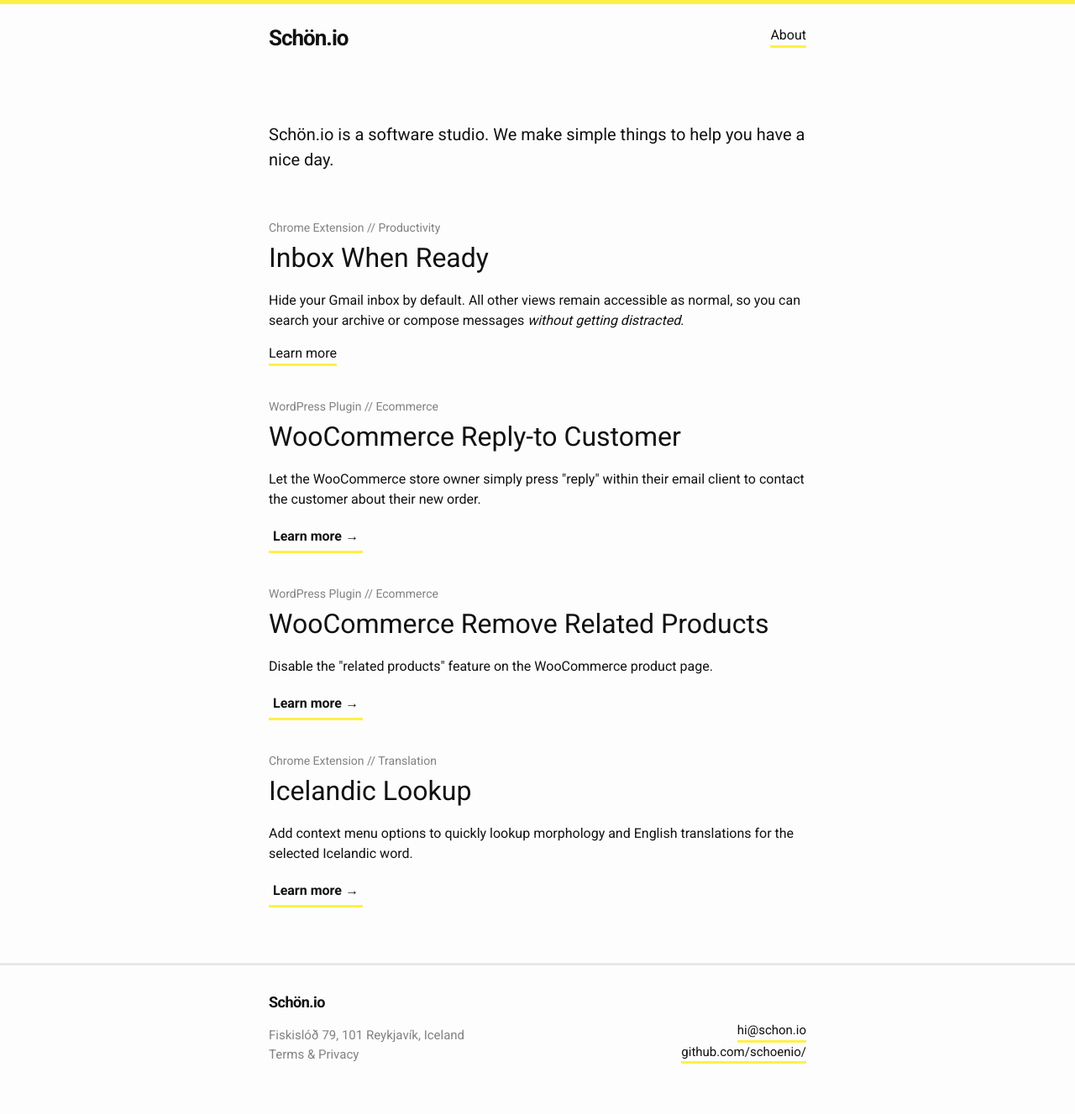
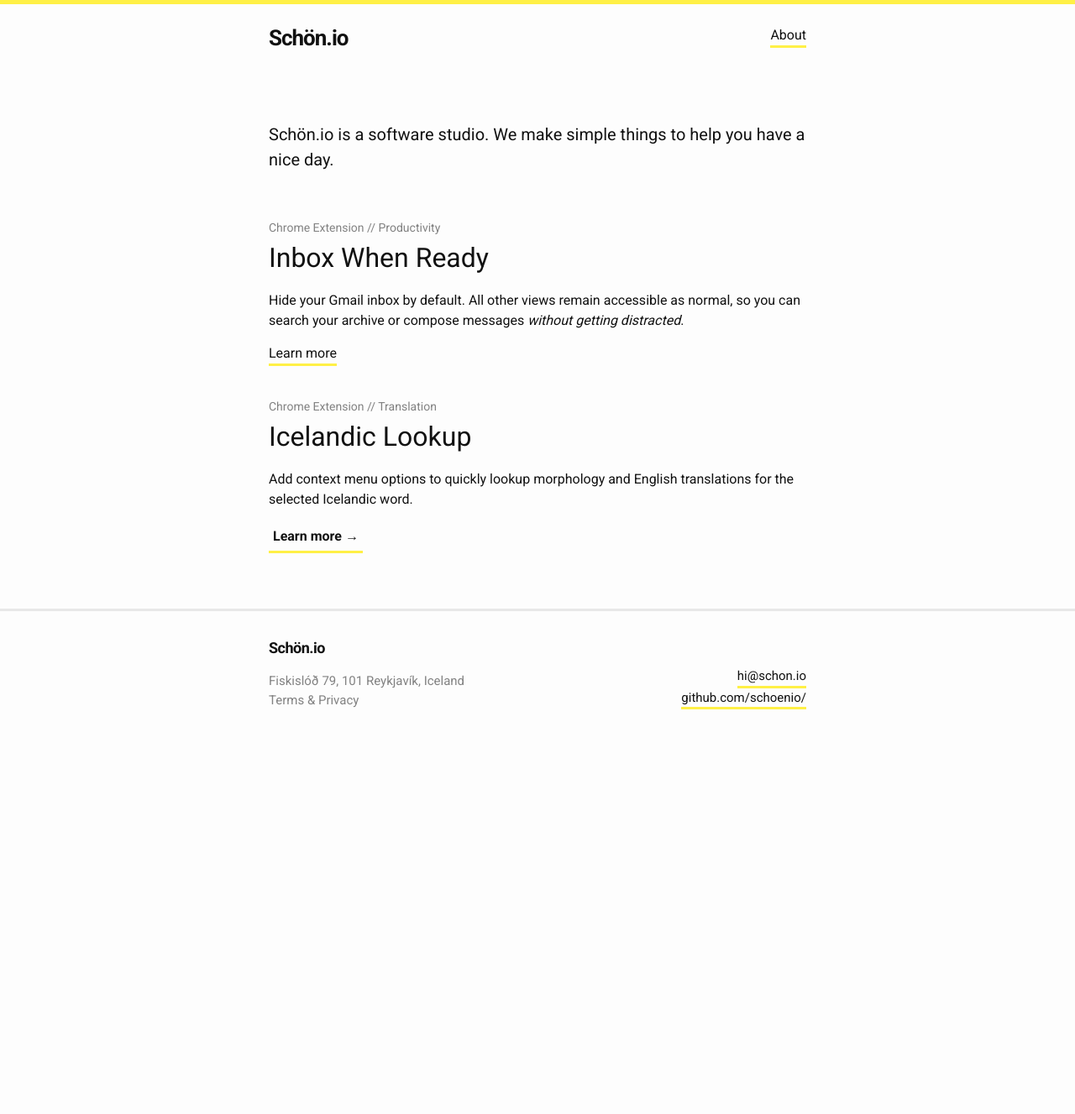
Before and after one commit to schoenio/schoenio.github.io, a Jekyll site: the page built from index.html, in a window 1280 px wide. Shown: the whole page at 84% size. Built offline with Jekyll 4.4.1, drawn with Linux system fonts in a browser that asks for light colours; comment, search, counter and statistics services are not loaded; after the commit the page ends 905 px from its top, so only the background shows below that.

Commit message:
Remove WooCommerce plugins
Signed-off-by: Peter Hartree <web@peterhartree.co.uk>

```diff
--- a/_sass/_layout.scss
+++ b/_sass/_layout.scss
@@ -7,7 +7,9 @@
 
     // Positioning context for the mobile navigation icon
     position: relative;
+    //
 }
+
 
 .site-title {
     margin-top: 12px;
@@ -22,7 +24,7 @@
 
     &:hover,
     &:visited {
-        color: $text-color;
+        color: $grey-color-dark;
     }
 
     &:hover {
--- a/index.html
+++ b/index.html
@@ -16,20 +16,6 @@
   </div>
 
   <div class="margin-bottom">
-    <span class="post-meta">WordPress Plugin // Ecommerce</span>
-    <h2><a href="/woocommerce-reply-to-customer/">WooCommerce Reply-to Customer</a></h2>
-    <p>Let the WooCommerce store owner simply press "reply" within their email client to contact the customer about their new order.</p>
-    <p><a href="/woocommerce-reply-to-customer/" class="btn btn-primary">Learn more</a></p>
-  </div>
-
-  <div class="margin-bottom">
-    <span class="post-meta">WordPress Plugin // Ecommerce</span>
-    <h2><a href="/woocommerce-remove-related-products/">WooCommerce Remove Related Products</a></h2>
-    <p>Disable the "related products" feature on the WooCommerce product page.</p>
-    <p><a href="/woocommerce-remove-related-products/" class="btn btn-primary">Learn more</a></p>
-  </div>
-
-  <div class="margin-bottom">
     <span class="post-meta">Chrome Extension // Translation</span>
     <h2><a href="https://chrome.google.com/webstore/detail/icelandic-lookup/bbhockemibcedjkpgmkfpjldepammphb?hl=en" target="_blank">Icelandic Lookup</a></h2>
     <p>Add context menu options to quickly lookup morphology and English translations for the selected Icelandic word.</p>
```
Also changed, not shown: _pages/woocommerce-remove-related-products.md (deleted, +0 -45 lines), _pages/woocommerce-reply-to-customer.md (deleted, +0 -56 lines).
